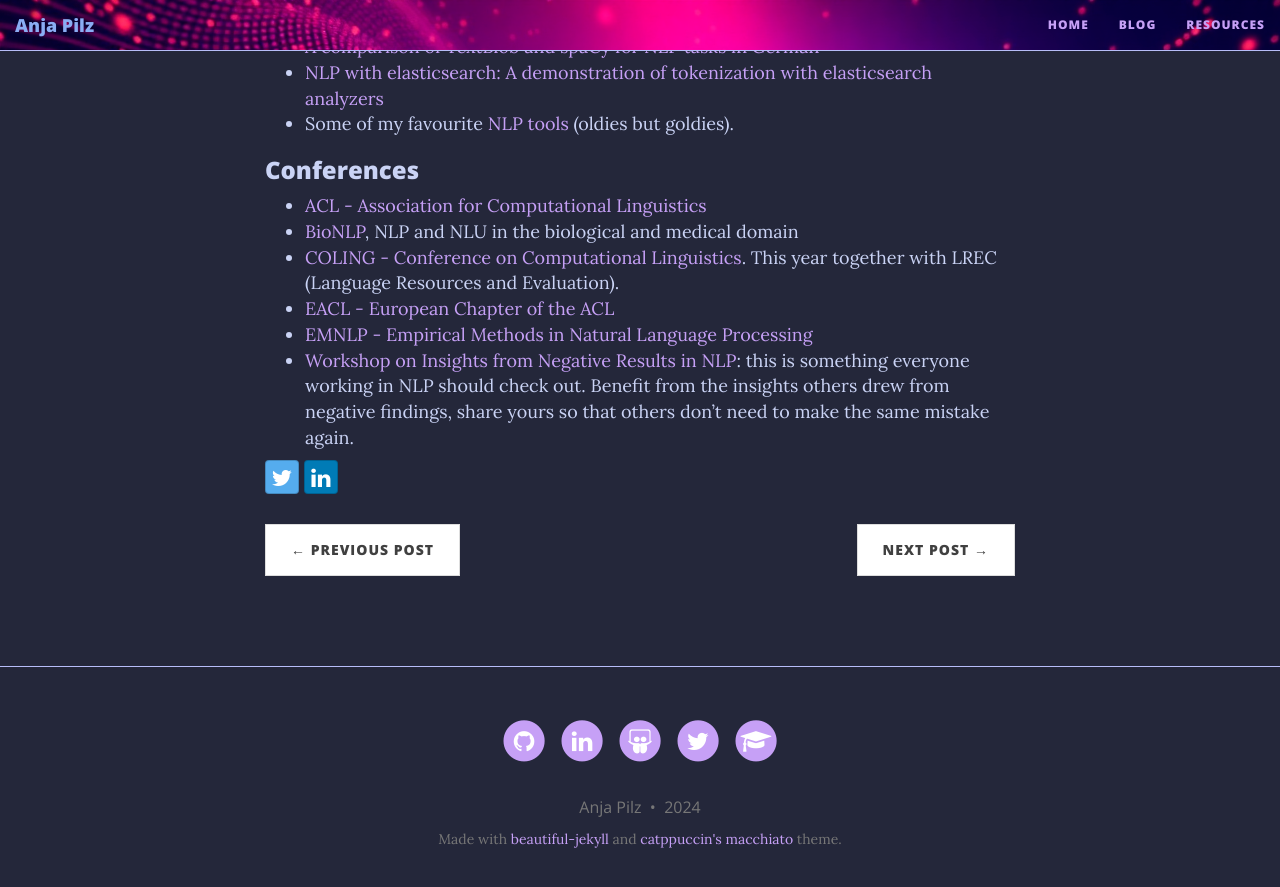
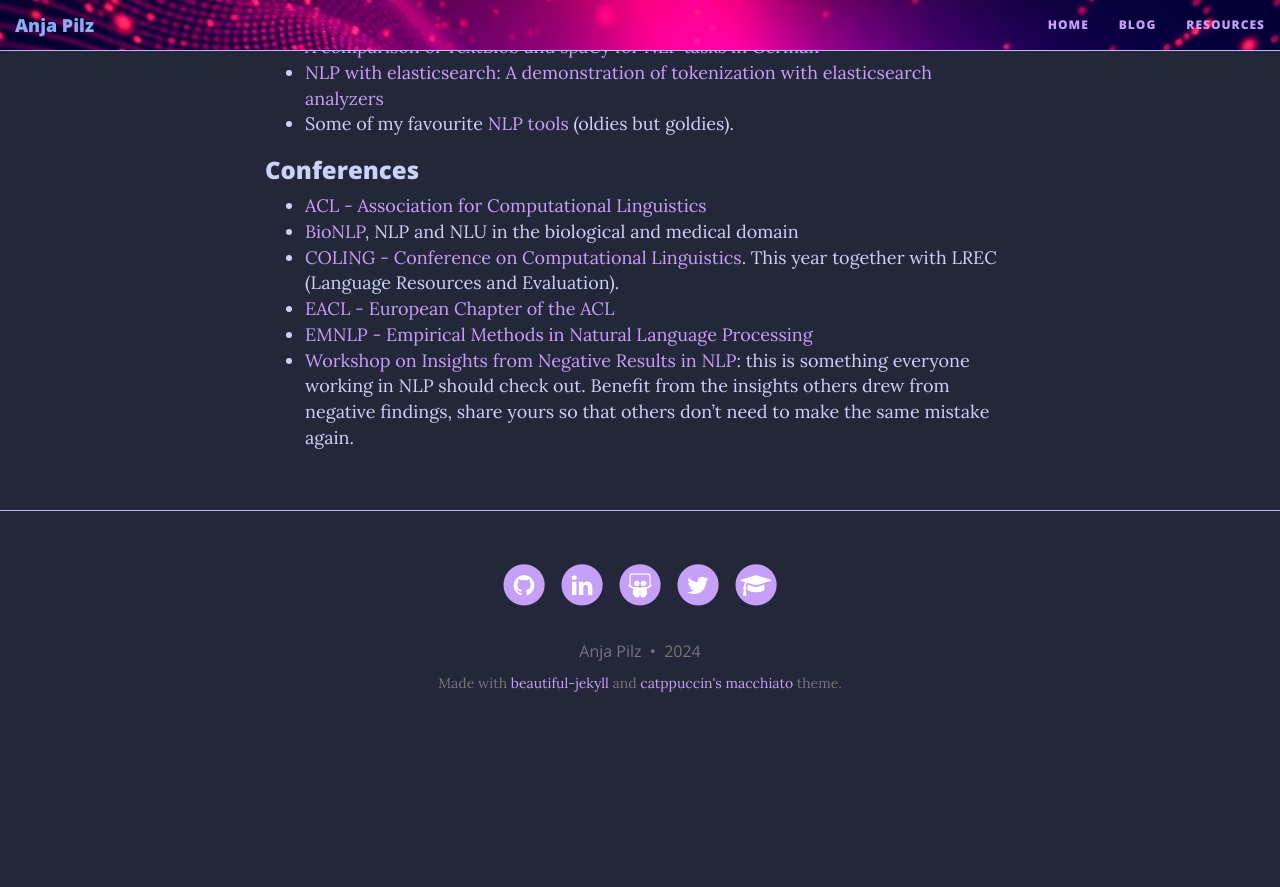
Before and after one commit to aplz/aplz.github.io, a Jekyll site: the page built from _posts/2020-08-27-getting-into-nlp.md, in a window 1280 px wide and 900 px high, scrolled down 726 px. Shown: the top 887 px of the window. Built offline with Jekyll 4.4.1, drawn with Linux system fonts in a browser that asks for light colours; nearby versions of some CDN libraries; after the commit the page ends 1470 px from its top, so only the background shows below that.

Commit message:
drop pagination on posts

```diff
--- a/_layouts/post.html
+++ b/_layouts/post.html
@@ -48,29 +48,6 @@
           {% endif %}
         </div>
       {% endif %}
-
-      {% if page.social-share %}
-        {% include social-share.html %}
-      {% endif %}
-
-      <ul class="pager blog-pager">
-        {% if page.previous.url %}
-        <li class="previous">
-          <a href="{{ page.previous.url | prepend: site.baseurl | replace: '//', '/' }}" data-toggle="tooltip" data-placement="top" title="{{page.previous.title}}">&larr; Previous Post</a>
-        </li>
-        {% endif %}
-        {% if page.next.url %}
-        <li class="next">
-          <a href="{{ page.next.url | prepend: site.baseurl | replace: '//', '/' }}" data-toggle="tooltip" data-placement="top" title="{{page.next.title}}">Next Post &rarr;</a>
-        </li>
-        {% endif %}
-      </ul>
-
-      {% if page.comments %}
-        <div class="disqus-comments">
-          {% include disqus.html %}
-        </div>
-      {% endif %}
     </div>
   </div>
 </div>
```
